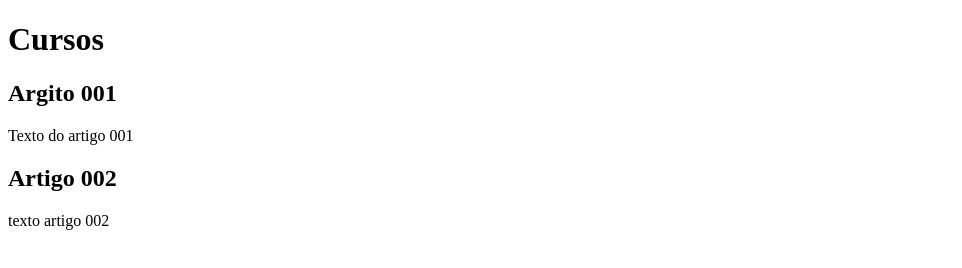
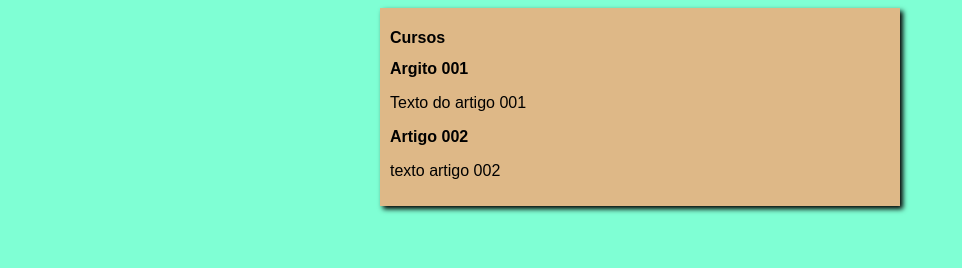
Before and after one commit to Alarcon01404/Projeto_site, a plain HTML site: page index.html in a window 1280 px wide. Shown: the whole page, without its empty margins (0-962 px from the left). Drawn offline with Linux system fonts and the light colour scheme.

Commit message:
INICIEI O DESIGNER

```diff
--- /dev/null
+++ b/estilos/style.css
@@ -0,0 +1,16 @@
+*{
+    font-family: Arial, Helvetica, sans-serif;
+    font-size: 16px;
+}
+
+body {
+    background-color: aquamarine;
+}
+
+main {
+    background-color: burlywood;
+    width: 500px;
+    margin: auto;
+    padding: 10px;
+    box-shadow: 3PX 3PX 5PX black;
+}
--- a/index.html
+++ b/index.html
@@ -4,6 +4,7 @@
     <meta charset="UTF-8">
     <meta http-equiv="X-UA-Compatible" content="IE=edge">
     <meta name="viewport" content="width=device-width, initial-scale=1.0">
+    <link rel="stylesheet" href="estilos/style.css">
     <title>Titulo do site</title>
 </head>
 <body>
```
